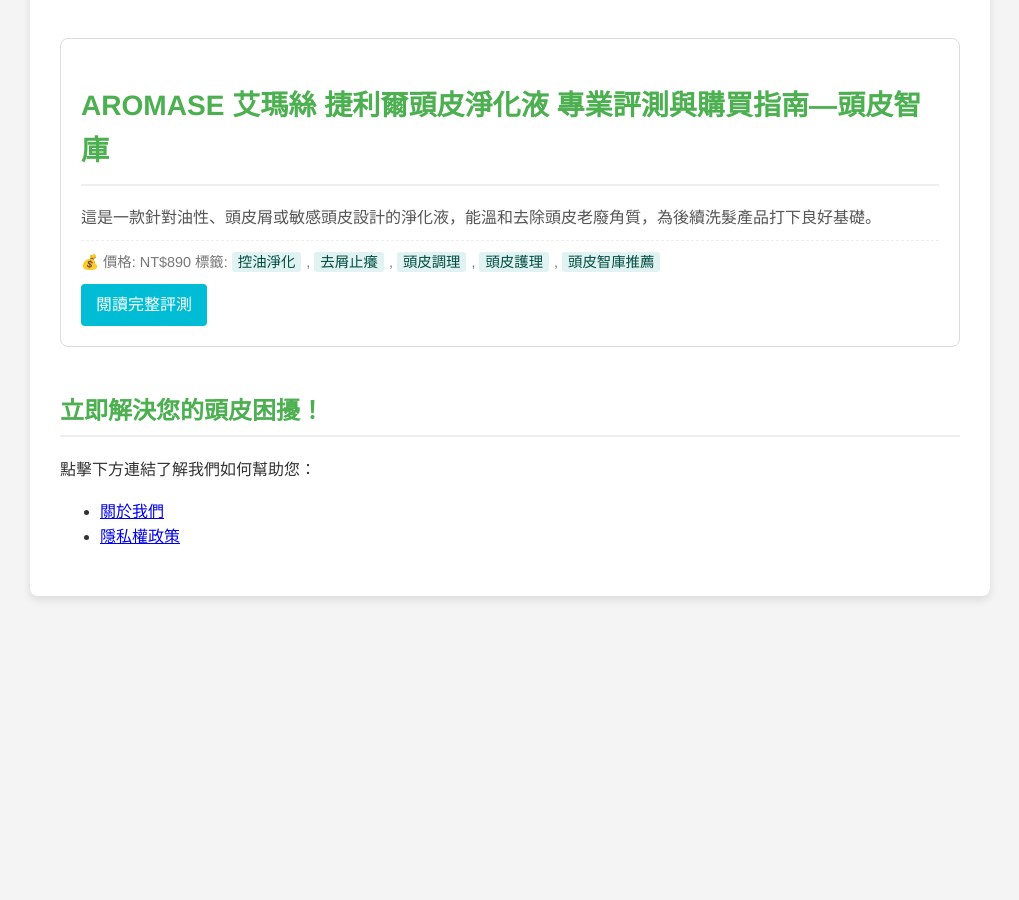
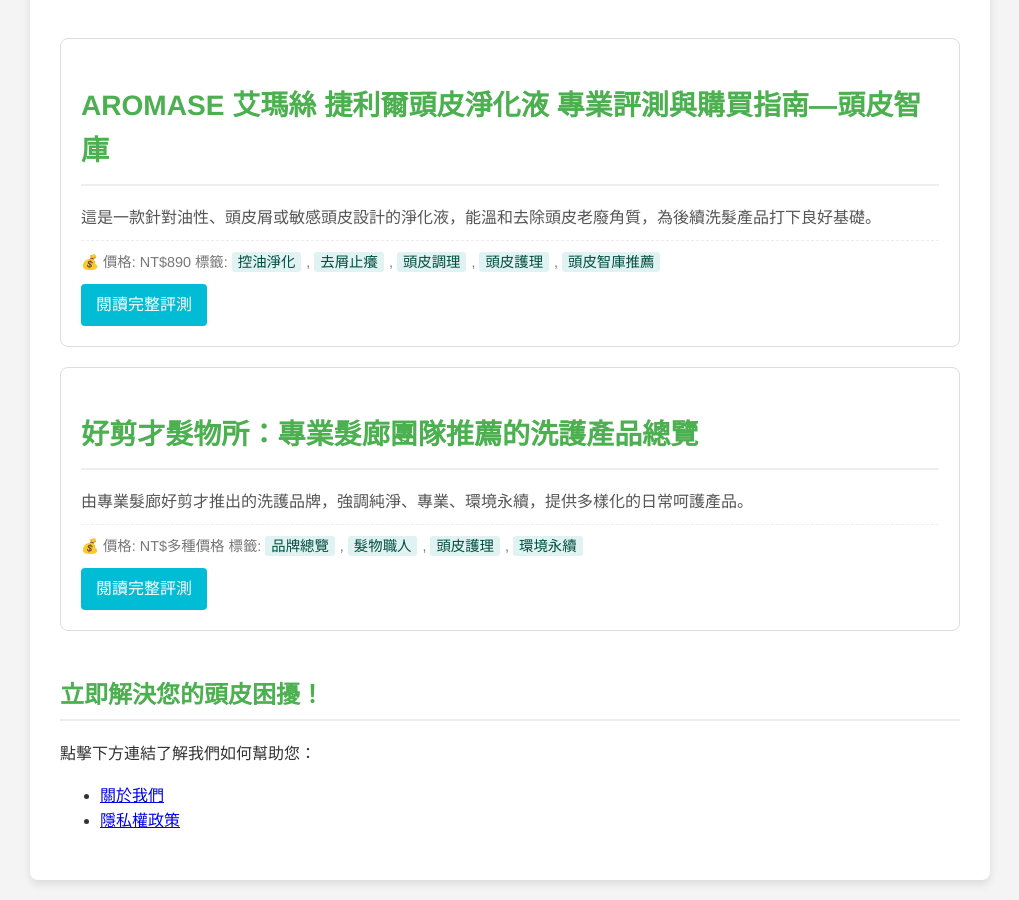
Before and after one commit to lifeexpertise929/lifeexpertise929.github.io, a Jekyll site: the page built from index.md, in a window 1280 px wide and 900 px high, scrolled down 596 px. Shown: the whole window, without its empty margins (130-1149 px from the left). Built offline with Jekyll 4.4.1, drawn with Linux system fonts in a browser that asks for light colours; before the commit the page ends 1212 px from its top, so only the background shows below that.

Commit message:
feat: 新增好剪才髮物所品牌總覽文章

```diff
--- a/_data/products.json
+++ b/_data/products.json
@@ -12,28 +12,44 @@
     ],
     "affiliate_options": [
       {
-        "text": "【套裝】淨化液+洗髮精(2入)組合",
+        "text": "【大容量】捷利爾頭皮淨化液 3入組",
         "url": "https://vbtrax.com/track/clicks/4728/c627c2bc980925dafe8dec23d62e9e4524674ac163b2a0f90367b00d71425de38475e4b2?t=https%253A%252F%252Fwww.iqueen.com.tw%252FSalePage%252FIndex%252F10681285",
-        "price": "NT$1380"
-      },
-      {
-        "text": "【大容量】捷利爾頭皮淨化液 3入組",
-        "url": "https://vbshoptrax.com/track/clicks/4728/c627c2bc980925dafe8dec23d62e9e4524674ac163b2a0f90367b00d71425de38475e4b2?t=https%253A%252F%252Fwww.iqueen.com.tw%252FSalePage%252FIndex%252F10680991",
         "price": "NT$890"
       },
       {
-        "text": "【組合】捷利爾頭皮淨化液 2入組",
-        "url": "https://affckr.site/track/clicks/4728/c627c2bc980925dafe8dec23d62e9e4524674ac163b2a0f90367b00d7145de38475e4b2?t=https%253A%252F%252Fwww.iqueen.com.tw%252FSalePage%252FIndex%252F10680968",
+        "text": "【首選】捷利爾頭皮淨化液 2入組",
+        "url": "https://vbshoptrax.com/track/clicks/4728/c627c2bc980925dafe8dec23d62e9e4524674ac163b2a0f90367b00d71425de38475e4b2?t=https%253A%252F%252Fwww.iqueen.com.tw%252FSalePage%252FIndex%252F10680991",
         "price": "NT$710"
       },
       {
         "text": "【單瓶】捷利爾頭皮淨化液 1入組",
+        "url": "https://affckr.site/track/clicks/4728/c627c2bc980925dafe8dec23d62e9e4524674ac163b2a0f90367b00d7145de38475e4b2?t=https%253A%252F%252Fwww.iqueen.com.tw%252FSalePage%252FIndex%252F10680968",
+        "price": "NT$380"
+      },
+      {
+        "text": "【套裝】淨化液+洗髮精(2入)組合",
         "url": "https://twshop4coupon.com/track/clicks/4728/c627c2bc980925dafe8dec23d62e9e4524674ac163b2a0f90367b00d71425de38475e4b2?t=https%253A%252F%252Fwww.iqueen.com.tw%252FSalePage%252FIndex%252F6189211",
-        "price": "NT$380"
+        "price": "NT$1,380"
       }
     ],
     "price": 890,
     "summary": "這是一款針對油性、頭皮屑或敏感頭皮設計的淨化液，能溫和去除頭皮老廢角質，為後續洗髮產品打下良好基礎。",
     "filename": "aromase-001.md"
+  },
+
+  {
+    "title": "好剪才髮物所：專業髮廊團隊推薦的洗護產品總覽",
+    "date": "2025-12-16",
+    "layout": "post",
+    "tags": [
+      "品牌總覽",
+      "髮物職人",
+      "頭皮護理",
+      "環境永續"
+    ],
+    "affiliate_link": "https://affckr.site/track/clicks/6969/c627c2bc980925d9ff82ec23d62e9e4524674ac163b2a0f90169b40c71401de3c021e7e5593c99616c",
+    "price": "多種價格",
+    "summary": "由專業髮廊好剪才推出的洗護品牌，強調純淨、專業、環境永續，提供多樣化的日常呵護產品。",
+    "filename": "hair-expert-001.md"
   }
 ]
--- /dev/null
+++ b/products/hair-expert-001.md
@@ -0,0 +1,21 @@
+---
+layout: post
+title: 好剪才髮物所：專業髮廊團隊推薦的洗護產品總覽
+date: 2025-12-16
+tags: ["品牌總覽", "髮物職人", "頭皮護理", "環境永續"]
+price: 多種價格
+summary: 由專業髮廊好剪才推出的洗護品牌，強調純淨、專業、環境永續，提供多樣化的日常呵護產品。
+affiliate_link: https://affckr.site/track/clicks/6969/c627c2bc980925d9ff82ec23d62e9e4524674ac163b2a0f90169b40c71401de3c021e7e5593c99616c
+---
+
+這是 好剪才髮物所：專業髮廊團隊推薦的洗護產品總覽 的詳細評測文章。請在 hair-expert-001.md 檔案中填寫內容。
+
+## 產品主要優點
+
+* 溫和不刺激
+* 有效控油
+* 專業醫師推薦
+
+## 使用心得與建議
+
+請在此處填寫產品的實際使用體驗、成分分析和購買建議。
```
Also changed, not shown: products/aromase-001.md (+1 -1 lines).
